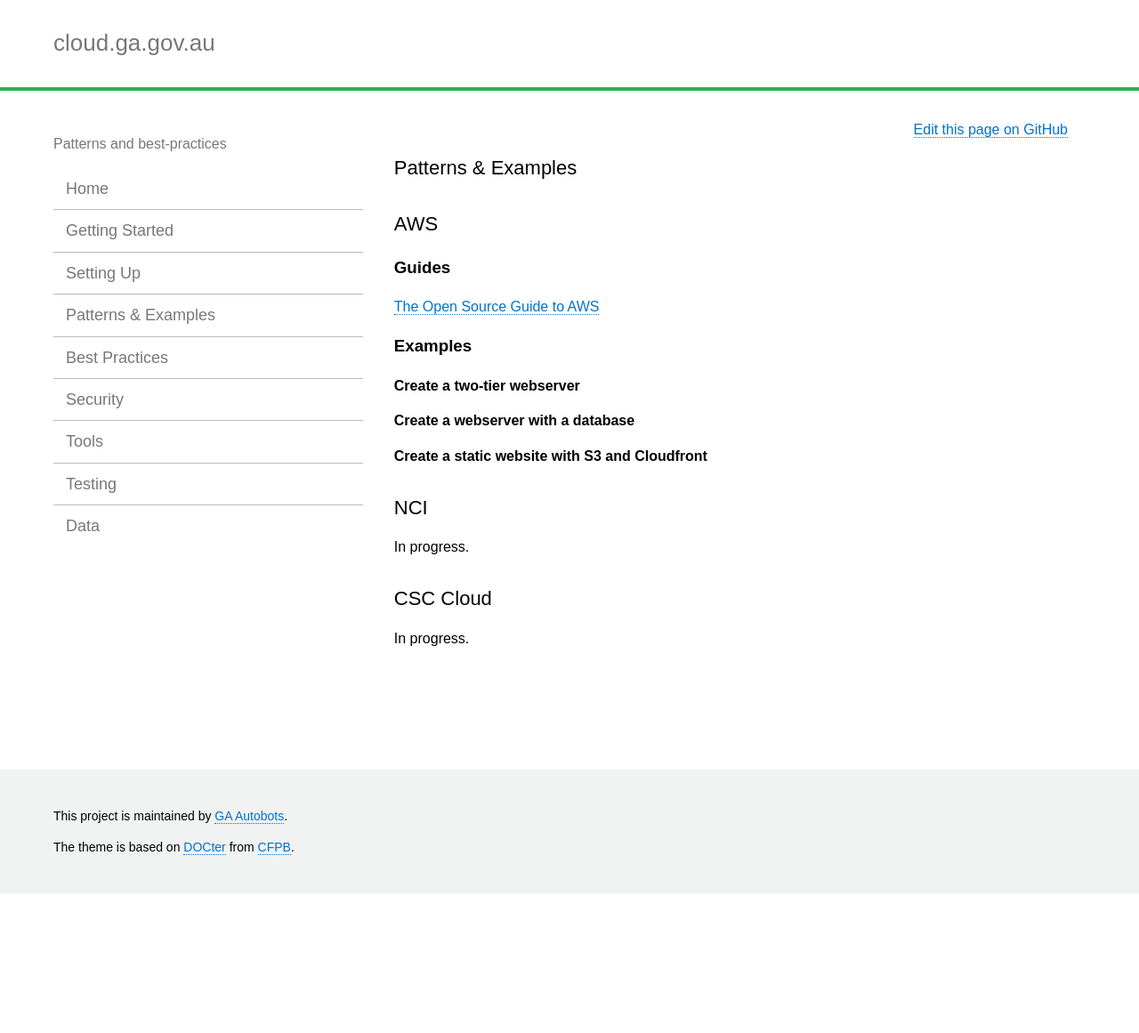
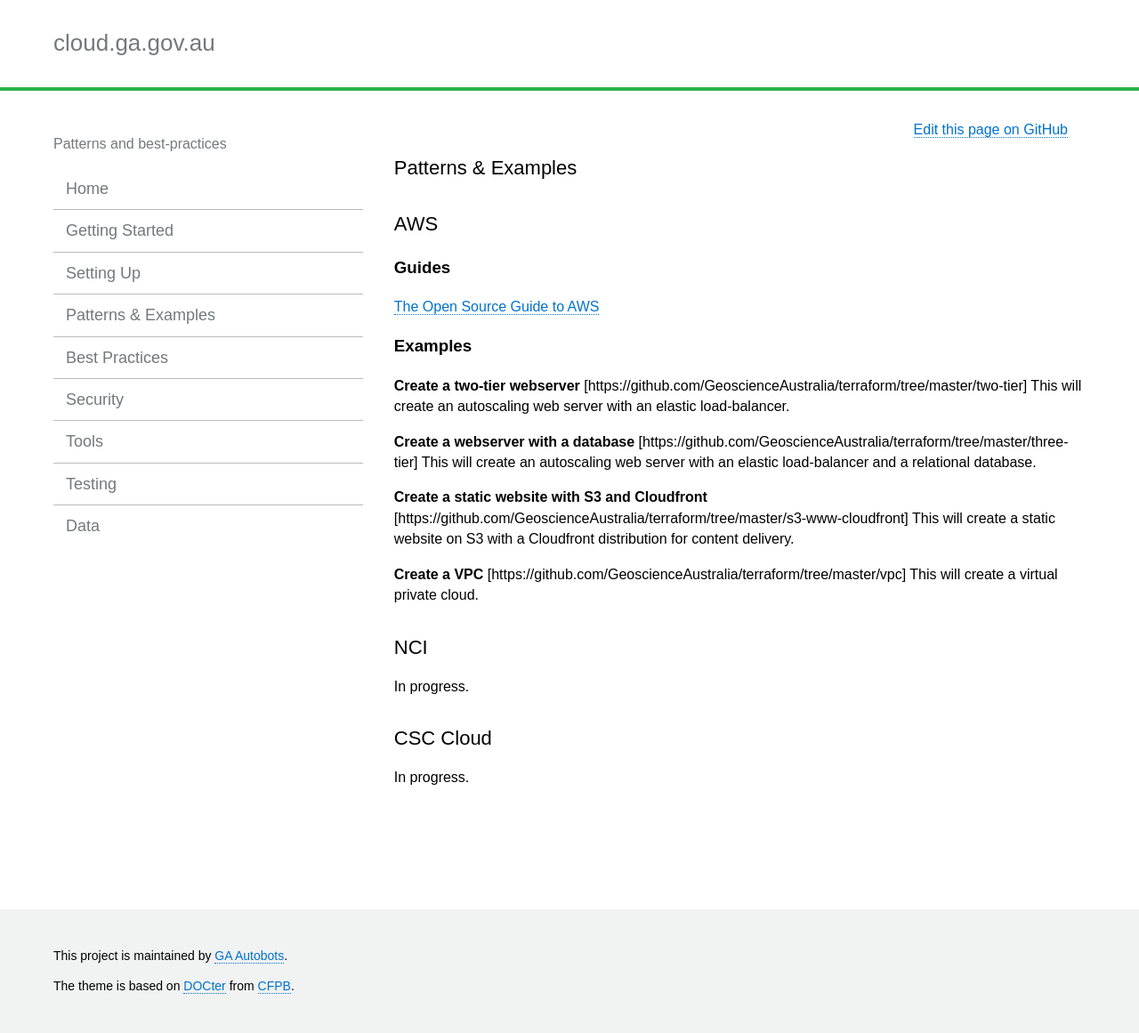
Before and after one commit to GeoscienceAustralia/cloud, a Jekyll site: the page built from docs/_pages/patterns_index.md, in a window 1280 px wide. Shown: the whole page at 89% size. Built offline with Jekyll 4.4.1, drawn with Linux system fonts in a browser that asks for light colours; before the commit the page ends 1004 px from its top, so only the background shows below that.

Commit message:
Add links to examples

```diff
--- a/docs/_pages/patterns_index.md
+++ b/docs/_pages/patterns_index.md
@@ -13,10 +13,20 @@ permalink: patterns_index.html
 ### Examples
 
 **Create a two-tier webserver**
+[https://github.com/GeoscienceAustralia/terraform/tree/master/two-tier]
+This will create an autoscaling web server with an elastic load-balancer.
 
 **Create a webserver with a database**
+[https://github.com/GeoscienceAustralia/terraform/tree/master/three-tier]
+This will create an autoscaling web server with an elastic load-balancer and a relational database.
 
 **Create a static website with S3 and Cloudfront**
+[https://github.com/GeoscienceAustralia/terraform/tree/master/s3-www-cloudfront]
+This will create a static website on S3 with a Cloudfront distribution for content delivery.
+
+**Create a VPC**
+[https://github.com/GeoscienceAustralia/terraform/tree/master/vpc]
+This will create a virtual private cloud.
 
 ## NCI
 
```
